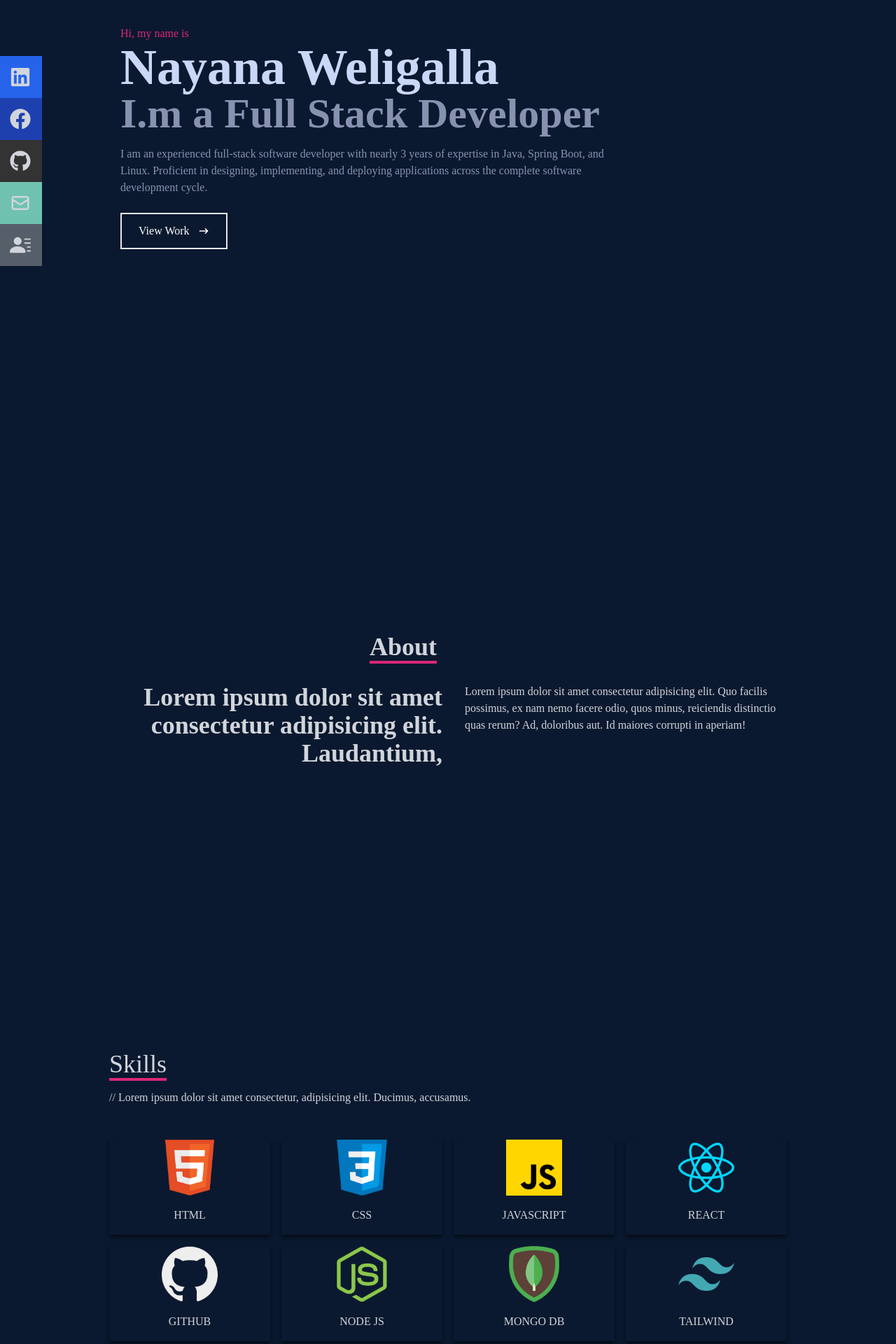
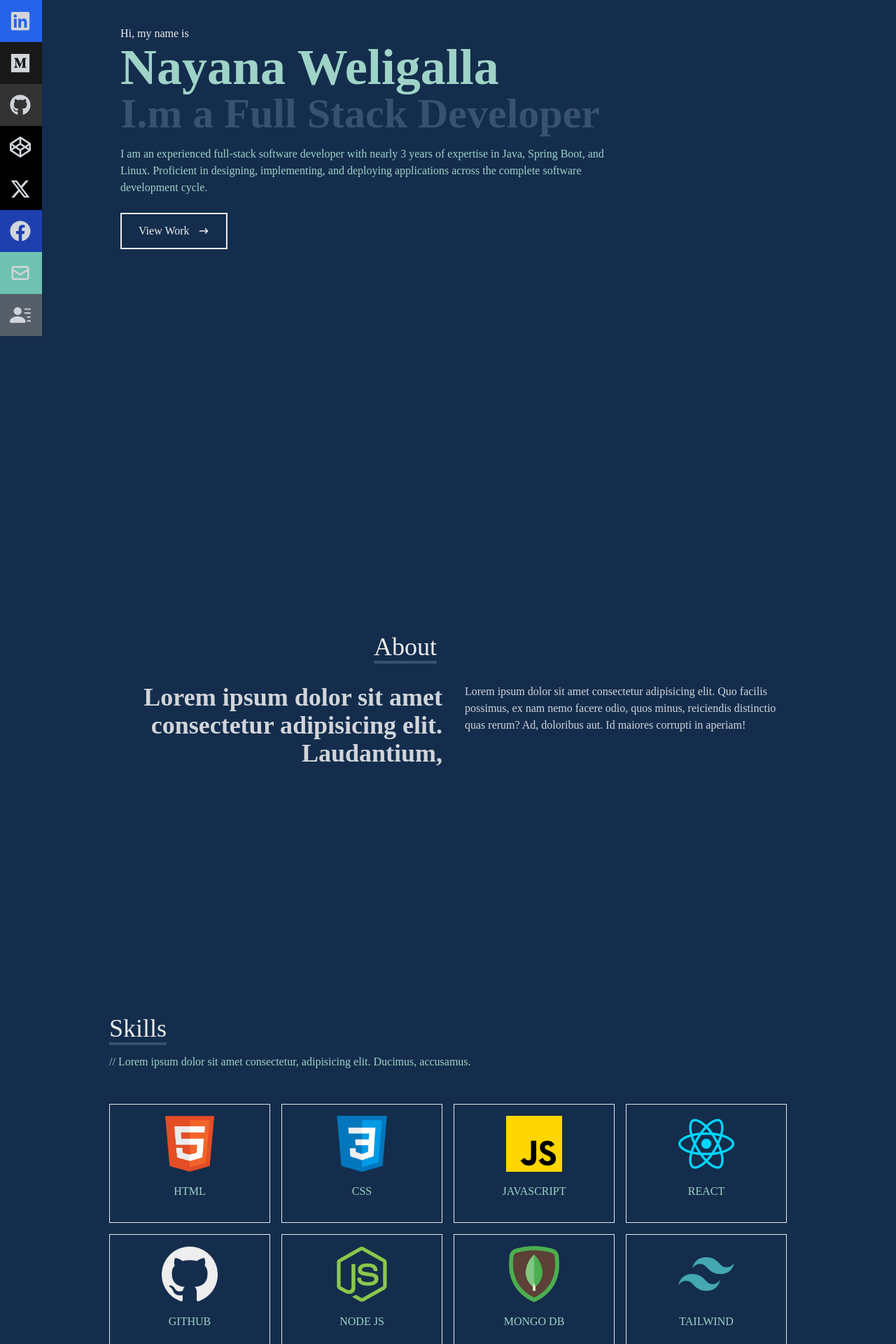
Before and after one commit to nweligalla/me, a React (Create React App) app: page / in a window 1280 px wide. Shown: the part 200-2120 px from the top of the page at 70% size. Built offline with nearby package versions, Linux system fonts and the light colour scheme; the HTML template or start-up script is replaced by a standard one.

Commit message:
added base theme

```diff
--- a/src/components/About.jsx
+++ b/src/components/About.jsx
@@ -2,11 +2,11 @@ import React from 'react'
 
 function About() {
     return (
-        <div name='about' className='w-full h-screen bg-[#0a192f] text-gray-300'>
+        <div name='about' className='w-full h-screen text-gray-300'>
             <div className='flex flex-col justify-center items-center w-full h-full'>
                 <div className='max-w-[1000px] w-full grid grid-cols-2 gap-8'>
                     <div className='sm:text-right pb-8 pl-4'>
-                        <p className='text-4xl font-bold inline border-b-4 border-pink-600'>About</p>
+                        <p className='section-title'>About</p>
                     </div>
                 </div>
                 <div>
--- a/src/components/Home.jsx
+++ b/src/components/Home.jsx
@@ -4,18 +4,18 @@ import { HiArrowNarrowRight } from 'react-icons/hi'
 
 function Home() {
     return (
-        <div name='home' className='w-full h-screen bg-[#0a192f]'>
+        <div name='home' className='w-full h-screen'>
 
             {/* container */}
-            <div className="max-w-[1000px] mx-auto px-8 flex flex-col justify-center h-full">
-                <p className='text-pink-600 '>Hi, my name is </p>
-                <p className='text-4xl sm:text-7xl font-bold text-[#ccd6f6]'>Nayana Weligalla </p>
-                <h2 className='text-3xl sm:text-6xl font-bold text-[#8892b0]'>I.m a Full Stack Developer</h2>
-                <p className='text-[#8892b0] py-4 max-w-[700px]'>
+            <div className="screen-section">
+                <p className='text-[#ECECEC] '>Hi, my name is </p>
+                <p className='text-4xl sm:text-7xl font-bold text-[#9FD3C7]'>Nayana Weligalla </p>
+                <h2 className='text-3xl sm:text-6xl font-bold text-[#385170]'>I.m a Full Stack Developer</h2>
+                <p className='text-[#9FD3C7] py-4 max-w-[700px]'>
                     I am an experienced full-stack software developer with nearly 3 years of expertise in Java, Spring Boot, and Linux. Proficient in designing, implementing, and deploying applications across the complete software development cycle.
                 </p>
                 <div >
-                    <button className='text-white group border-2 px-6 py-3 my-2 flex items-center hover:bg-pink-600 hover:border-pink-600 duration-200'>
+                    <button className='text-[#ECECEC] border-[#ECECEC] group border-2 px-6 py-3 my-2 flex items-center hover:text-[#142D4C] hover:bg-[#9FD3C7] hover:border-[#9FD3C7] duration-200'>
                         View Work <span className='group-hover:rotate-90 duration-200'><HiArrowNarrowRight className='ml-3' /></span>
                     </button>
                 </div>
--- a/src/components/Navbar.jsx
+++ b/src/components/Navbar.jsx
@@ -1,5 +1,6 @@
 import React, { useState } from 'react';
-import { FaBars, FaTimes, FaGithub, FaLinkedin, FaFacebook } from 'react-icons/fa'
+import { FaBars, FaTimes, FaGithub, FaLinkedin, FaFacebook, FaMedium, FaCodepen } from 'react-icons/fa'
+import { FaXTwitter } from "react-icons/fa6";
 import { HiOutlineMail } from 'react-icons/hi';
 import { BsFillPersonLinesFill } from 'react-icons/bs';
 import Logo from '../assets/logo.png'
@@ -14,7 +15,7 @@ function Navbar() {
     const handleClick = () => setNav(!nav);
 
     return (
-        <div className='fixed w-full h-[80px] flex justify-between items-center px-4 bg-[#0a192f] text-gray-300'>
+        <div className='fixed w-full h-[80px] flex justify-between items-center px-4 text-[#9FD3C7]'>
             <div className="">
                 <img className='w-[50px]' src={Logo} alt="" />
             </div>
@@ -43,7 +44,7 @@ function Navbar() {
                 <li className='py-6 text-4xl'><Link onClick={handleClick} to="contact" smooth={true} duration={500} >Contact</Link></li>
             </ul>
             {/* social icons */}
-            <div className="hidden lg:flex fixed flex-col top-[35%] left-0">
+            <div className="hidden lg:flex fixed flex-col top-[25%] left-0">
                 <ul>
                     <li className='social-icon bg-blue-600'>
                         <a href="/">
@@ -51,16 +52,36 @@ function Navbar() {
                             <FaLinkedin size={30} />
                         </a>
                     </li>
-                    <li className='social-icon bg-blue-800'>
+
+
+                    <li className='social-icon bg-[#181818]'>
                         <a href="/">
-                            Facebook
-                            <FaFacebook size={30} />
+                            Medium
+                            <FaMedium size={30} />
                         </a>
                     </li>
                     <li className='social-icon bg-[#333]'>
                         <a href="/">
                             Github
                             <FaGithub size={30} />
+                        </a>
+                    </li>
+                    <li className='social-icon bg-[#000000]'>
+                        <a href="/">
+                            Codepen
+                            <FaCodepen size={30} />
+                        </a>
+                    </li>
+                    <li className='social-icon bg-[#000000]'>
+                        <a href="/">
+                            X
+                            <FaXTwitter size={30} />
+                        </a>
+                    </li>
+                    <li className='social-icon bg-blue-800'>
+                        <a href="/">
+                            Facebook
+                            <FaFacebook size={30} />
                         </a>
                     </li>
                     <li className='social-icon bg-[#6fc2b0]'>
--- a/src/components/Skills.jsx
+++ b/src/components/Skills.jsx
@@ -12,48 +12,48 @@ import Mongo from '../assets/mongo.png';
 
 function Skills() {
     return (
-        <div name='skills' className='w-full h-screen bg-[#0a192f] text-gray-300'>
+        <div name='skills' className='w-full h-screen'>
             <div className='max-w-[1000px] mx-auto p-4 flex flex-col justify-center w-full h-full'>
                 <div>
-                    <p className='text-4xl inline border-b-4 border-pink-600  '>Skills</p>
+                    <p className='section-title'>Skills</p>
                     <p className='py-4'>// Lorem ipsum dolor sit amet consectetur, adipisicing elit. Ducimus, accusamus.</p>
                 </div>
                 <div className='w-full grid grid-cols-2 sm:grid-cols-4 gap-4 text-center py-8'>
-                    <div className='shadow-md shadow-[#040c16] hover:scale-110 duration-500'>
-                        <img className='w-20 mx-auto' src={HTML} alt="HTML icon" />
-                        <p className='my-4'>HTML</p>
+                    <div className='skill-card'>
+                        <img src={HTML} alt="HTML icon" />
+                        <p >HTML</p>
                     </div>
-                    <div className='shadow-md shadow-[#040c16] hover:scale-110 duration-500'>
-                        <img className='w-20 mx-auto' src={CSS} alt="HTML icon" />
-                        <p className='my-4'>CSS</p>
+                    <div className='skill-card'>
+                        <img src={CSS} alt="HTML icon" />
+                        <p >CSS</p>
                     </div>
-                    <div className='shadow-md shadow-[#040c16] hover:scale-110 duration-500'>
-                        <img className='w-20 mx-auto' src={JavaScript} alt="HTML icon" />
-                        <p className='my-4'>JAVASCRIPT</p>
+                    <div className='skill-card'>
+                        <img src={JavaScript} alt="HTML icon" />
+                        <p >JAVASCRIPT</p>
                     </div>
-                    <div className='shadow-md shadow-[#040c16] hover:scale-110 duration-500'>
-                        <img className='w-20 mx-auto' src={ReactImg} alt="HTML icon" />
-                        <p className='my-4'>REACT</p>
+                    <div className='skill-card'>
+                        <img src={ReactImg} alt="HTML icon" />
+                        <p >REACT</p>
                     </div>
-                    <div className='shadow-md shadow-[#040c16] hover:scale-110 duration-500'>
-                        <img className='w-20 mx-auto' src={GitHub} alt="HTML icon" />
-                        <p className='my-4'>GITHUB</p>
+                    <div className='skill-card'>
+                        <img src={GitHub} alt="HTML icon" />
+                        <p >GITHUB</p>
                     </div>
-                    <div className='shadow-md shadow-[#040c16] hover:scale-110 duration-500'>
-                        <img className='w-20 mx-auto' src={Node} alt="HTML icon" />
-                        <p className='my-4'>NODE JS</p>
+                    <div className='skill-card'>
+                        <img src={Node} alt="HTML icon" />
+                        <p >NODE JS</p>
                     </div>
-                    <div className='shadow-md shadow-[#040c16] hover:scale-110 duration-500'>
-                        <img className='w-20 mx-auto' src={Mongo} alt="HTML icon" />
-                        <p className='my-4'>MONGO DB</p>
+                    <div className='skill-card'>
+                        <img src={Mongo} alt="HTML icon" />
+                        <p >MONGO DB</p>
                     </div>
-                    <div className='shadow-md shadow-[#040c16] hover:scale-110 duration-500'>
-                        <img className='w-20 mx-auto' src={Tailwind} alt="HTML icon" />
-                        <p className='my-4'>TAILWIND</p>
+                    <div className='skill-card'>
+                        <img src={Tailwind} alt="HTML icon" />
+                        <p >TAILWIND</p>
                     </div>
-                    <div className='shadow-md shadow-[#040c16] hover:scale-110 duration-500'>
-                        <img className='w-20 mx-auto' src={FireBase} alt="HTML icon" />
-                        <p className='my-4'>FIREBASE</p>
+                    <div className='skill-card'>
+                        <img src={FireBase} alt="HTML icon" />
+                        <p>FIREBASE</p>
                     </div>
                 </div>
             </div>
--- a/src/components/Work.jsx
+++ b/src/components/Work.jsx
@@ -6,10 +6,10 @@ import RealEst from '../assets/projects/realestate.jpg'
 
 function Work() {
     return (
-        <div name='work' className='w-full md:h-screen bg-[#0a192f] text-gray-300'>
+        <div name='work' className='w-full md:h-screen '>
             <div className='max-w-[1000px] mx-auto p-4 flex flex-col justify-center w-full h-full'>
                 <div className='pb-8'>
-                    <p className='text-4xl font-bold inline border-b-4 text-gray-300 border-pink-600'>Work</p>
+                    <p className='section-title'>Work</p>
                     <p className='py-6'>// Lorem ipsum dolor sit amet consectetur adipisicing elit. Aperiam, ipsam?</p>
                 </div>
                 {/* container */}
--- a/src/index.css
+++ b/src/index.css
@@ -37,3 +37,29 @@
         hsla(242, 74%, 61%, 0.8)
     )!important;
 }
+
+body{
+    @apply bg-[#142D4C] text-[#9FD3C7]
+}
+
+.screen-section{
+    @apply max-w-[1000px] mx-auto px-8 flex flex-col justify-center h-full
+}
+
+
+.skill-card{
+
+    img{
+        @apply w-20 mx-auto
+    }
+
+    p{
+       @apply my-4
+    }
+
+    @apply border border-[9FD3C7] p-4 hover:scale-110 duration-500
+}
+
+.section-title{
+    @apply text-4xl inline border-b-4 border-[#385170] text-[#ECECEC]
+}
```
Also changed, not shown: src/components/Contact.jsx (+6 -6 lines).
